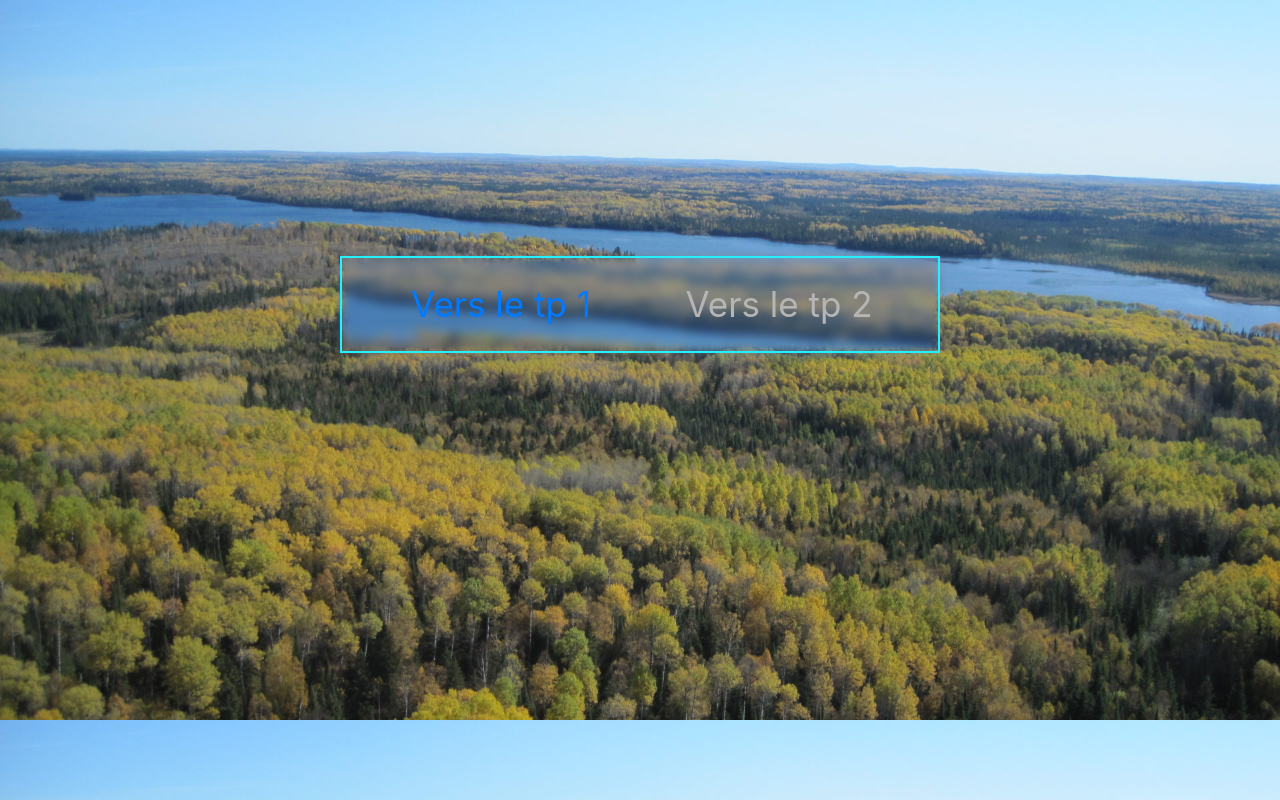
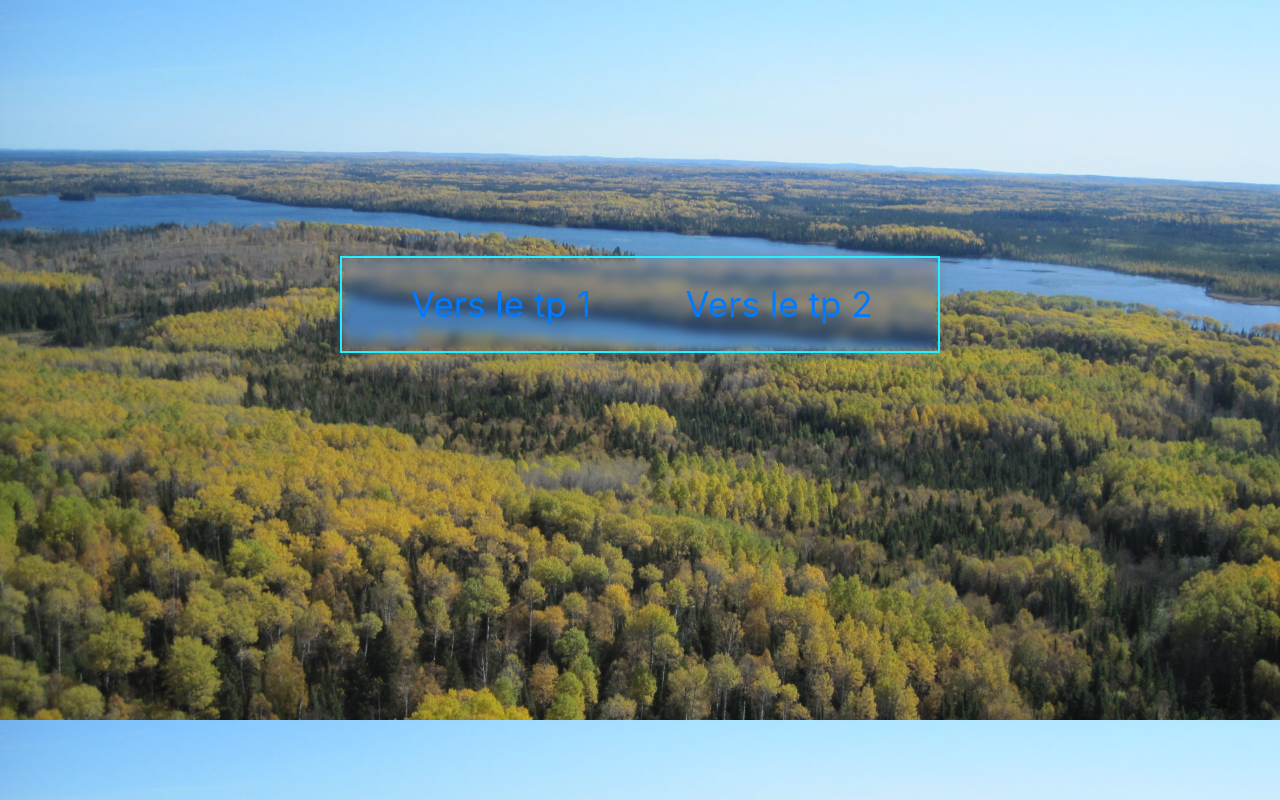
Before and after one commit to Warmachine83/tp-html, a plain HTML site: page index.html in a window 1280 px wide. Drawn offline with nearby package versions, Linux system fonts and the light colour scheme.

Commit message:
Changement index

```diff
--- a/index.html
+++ b/index.html
@@ -18,7 +18,7 @@
       <a href="pages/comp.html">Vers le tp 1</a>
     </div>
     <div id="tp2" class="col-sm">
-      Vers le tp 2
+      <a href="tp2/index.html">Vers le tp 2</a>
     </div>
   </div>
 </div>
```
